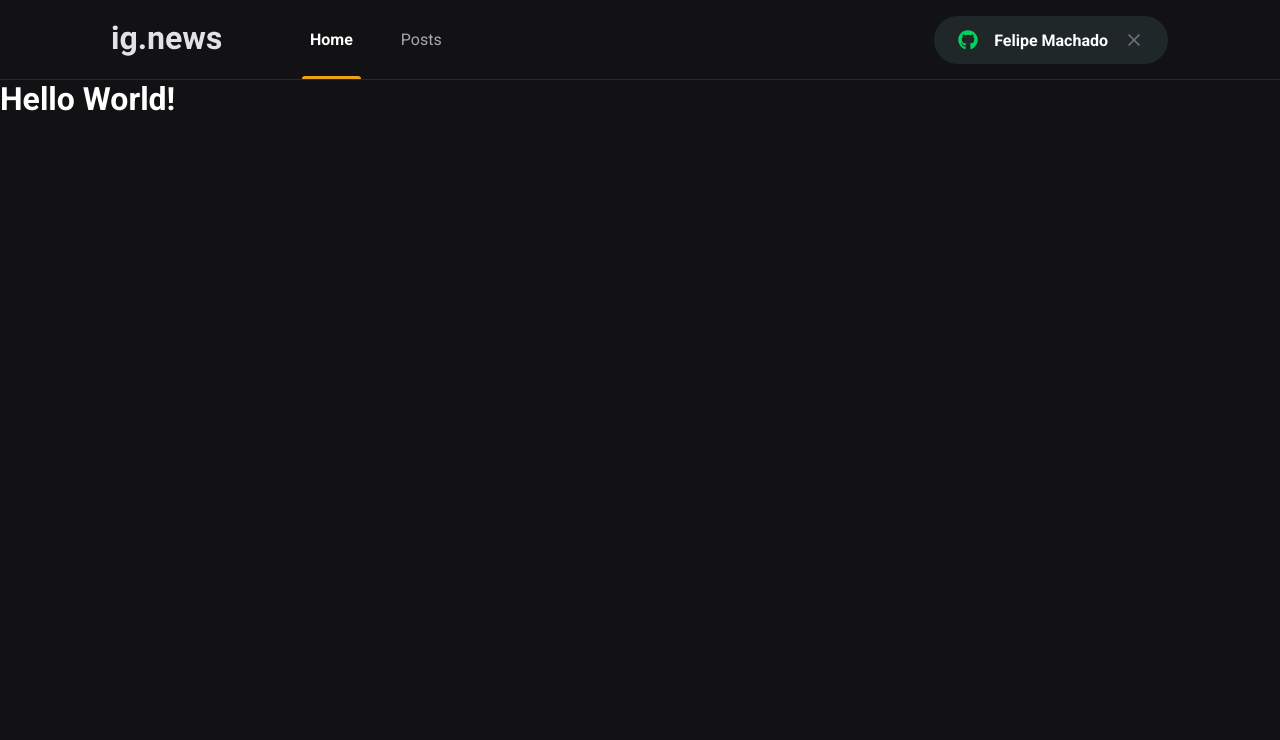
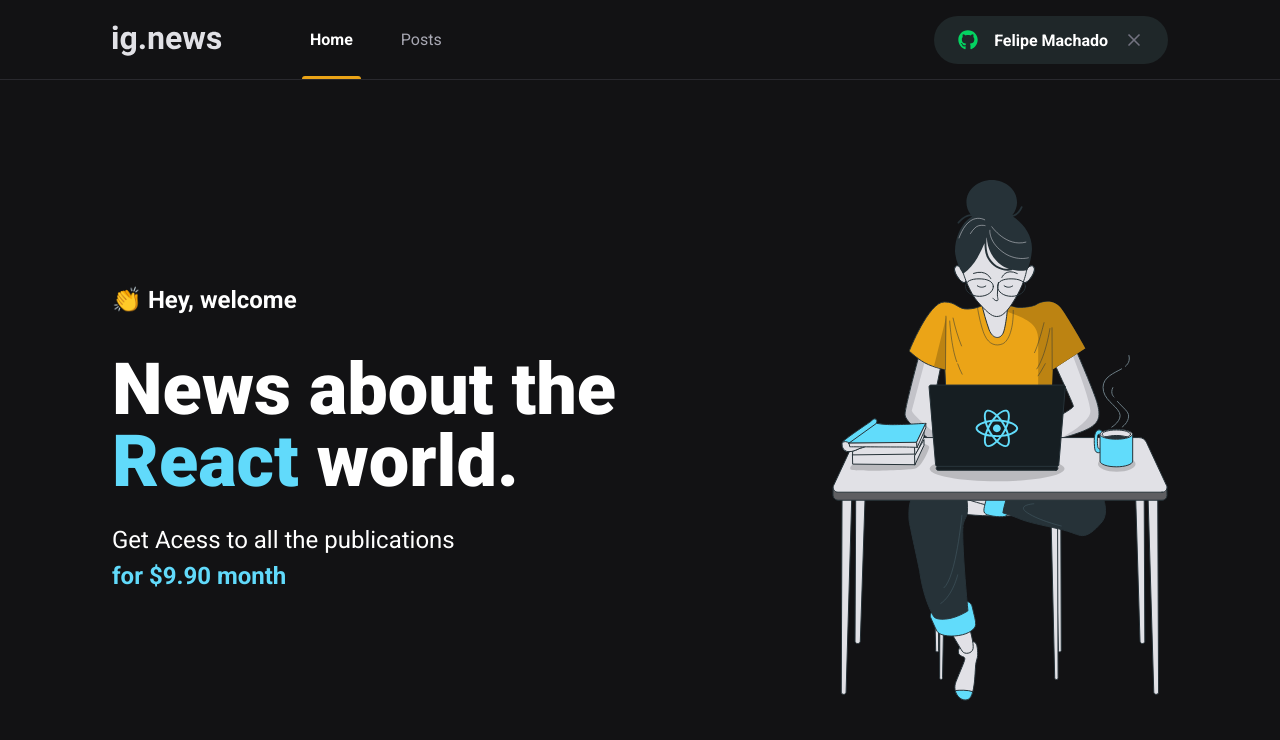
Before and after one commit to FeelipePM/ignews, a Next.js app: page / in a window 1280 px wide. Shown: the top 740 px of the page. Built offline with nearby package versions, Linux system fonts and the light colour scheme.

Commit message:
Home page

```diff
--- /dev/null
+++ b/src/pages/home.module.scss
@@ -0,0 +1,41 @@
+.contentContainer {
+  max-width: 1120px;
+  margin: 0 auto;
+  padding: 0 2rem;
+  height: calc(100vh - 5rem);
+
+  display: flex;
+  align-items: center;
+  justify-content: space-between;
+}
+
+.hero {
+  max-width: 600px;
+
+  > span {
+    font-size: 1.5rem;
+    font-weight: bold;
+  }
+
+  h1 {
+    font-size: 4.5rem;
+    line-height: 4.5rem;
+    font-weight: 900;
+    margin-top: 2.5rem;
+
+    span {
+      color: var(--cyan-500);
+    }
+  }
+
+  p {
+    font-size: 1.5rem;
+    line-height: 2.25rem;
+    margin-top: 1.5rem;
+
+    span {
+      color: var(--cyan-500);
+      font-weight: bold;
+    }
+  }
+}
--- a/src/pages/index.tsx
+++ b/src/pages/index.tsx
@@ -1,16 +1,26 @@
 import Head from 'next/head';
 
-import styles from '../styles/home.module.scss';
+import styles from './home.module.scss';
 
 export default function Home() {
   return (
     <>
       <Head>
-        <title>ig.news</title>
+        <title>Home | ig.news</title>
       </Head>
-      <h1>
-        Hello World!
-      </h1>
+
+      <main className={styles.contentContainer}>
+        <section className={styles.hero}>
+          <span>👏 Hey, welcome</span>
+          <h1>News about the <span>React</span> world.</h1>
+          <p>
+            Get Acess to all the publications <br />
+            <span>for $9.90 month</span>
+          </p>
+        </section>
+
+        <img src="/images/avatar.svg" alt="Girl coding" />
+      </main>
     </>
   )
 }
```
